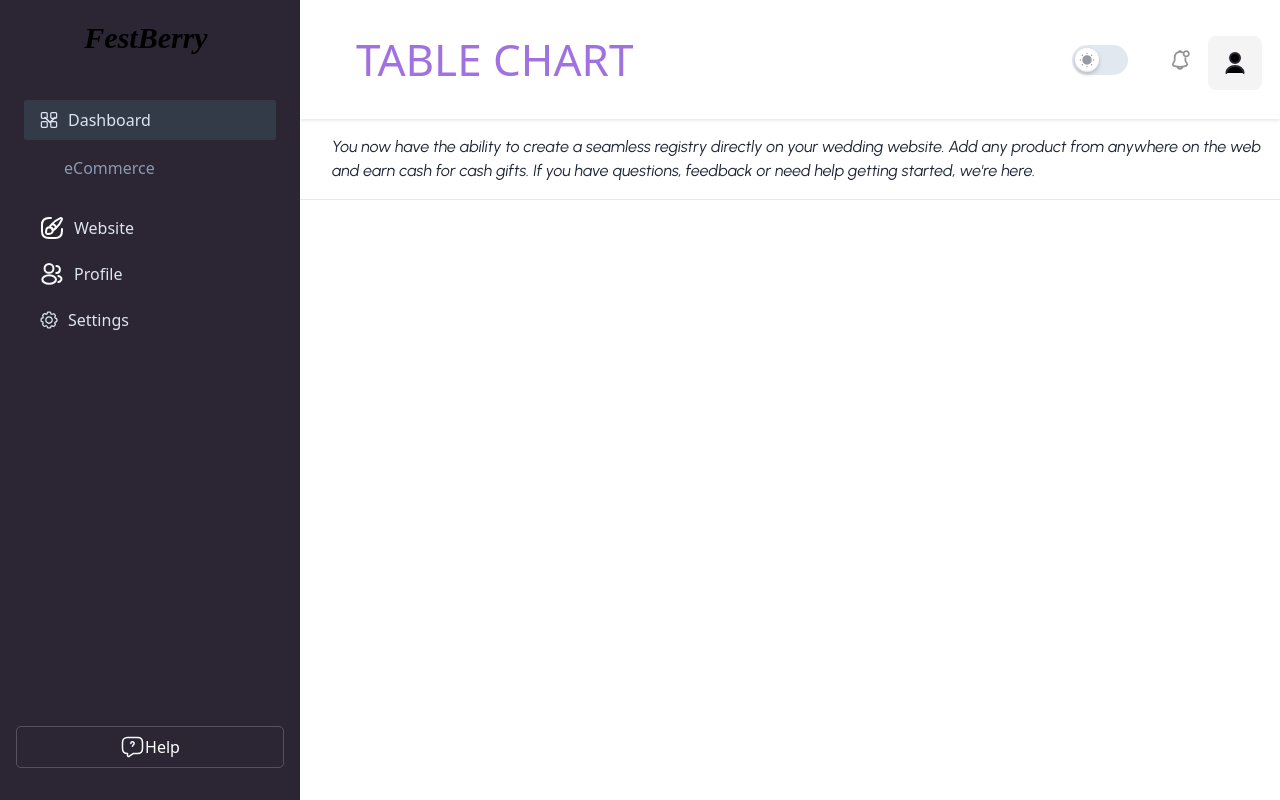
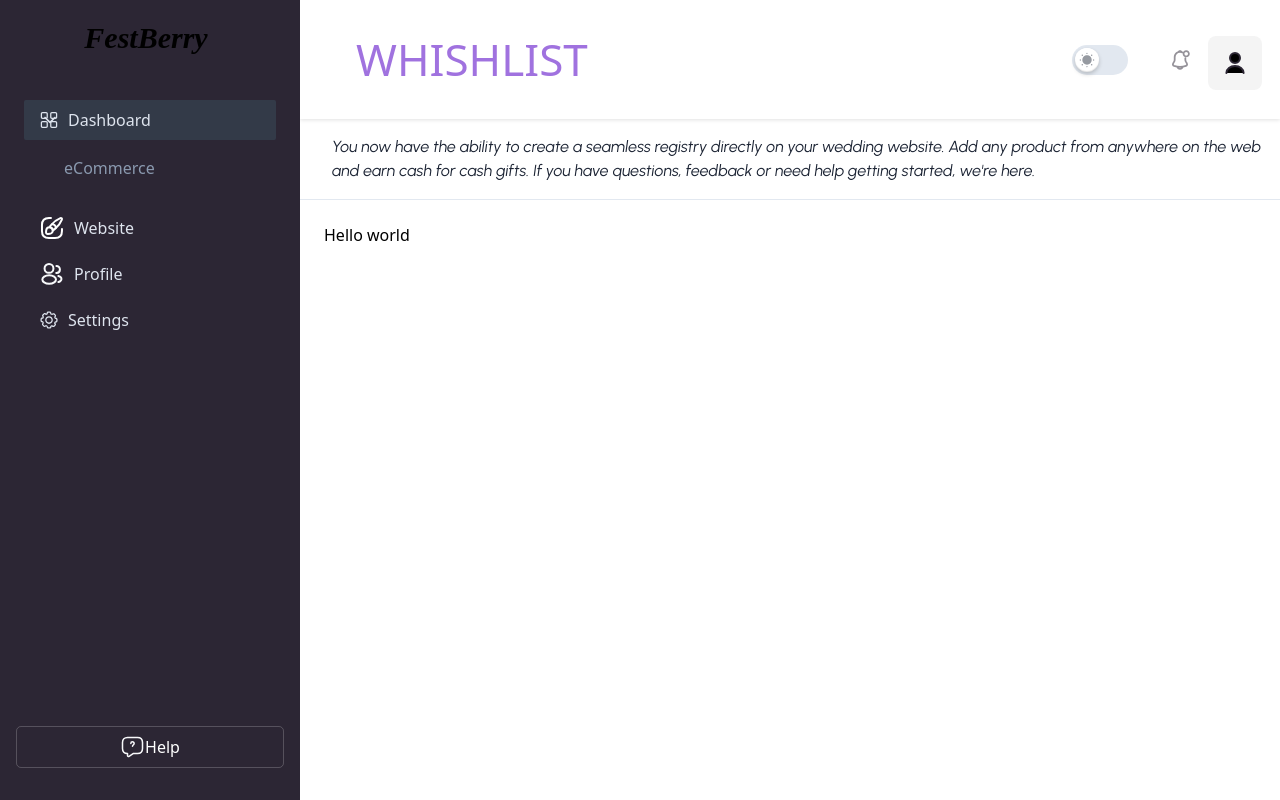
Before and after one commit to CurliDev/mother-box, a Next.js app: page /dashboard/whishlist in a window 1280 px wide. Built offline with nearby package versions, Linux system fonts and the light colour scheme; a web font is replaced by a local one.

Commit message:
Made some important changes

```diff
--- a/package.json
+++ b/package.json
@@ -9,6 +9,7 @@
     "lint": "next lint"
   },
   "dependencies": {
+    "jotai": "^2.5.1",
     "next": "14.0.2",
     "react": "^18",
     "react-dom": "^18",
--- a/src/app/dashboard/whishlist/page.tsx
+++ b/src/app/dashboard/whishlist/page.tsx
@@ -1,6 +1,14 @@
 import Whishlist from "@/components/Whishlist/Whishlist";
+import { headerTextAtom } from "@/store/jotai";
+import { atom, useAtom, useSetAtom } from "jotai";
+// import { useEffect } from "react";
 
 function WhishList() {
+  const setHeaderText = useSetAtom(headerTextAtom);
+  setHeaderText("Whishlist");
+  // useEffect(() => {
+  // }, [setHeaderText]);
+
   return <Whishlist />;
 }
 
--- a/src/app/layout.tsx
+++ b/src/app/layout.tsx
@@ -6,6 +6,7 @@ import Loader from "@/components/common/Loader";
 
 import Sidebar from "@/components/Sidebar";
 import Header from "@/components/Header";
+import { Provider } from "jotai";
 
 export default function RootLayout({
   children,
@@ -23,6 +24,7 @@ export default function RootLayout({
   return (
     <html lang="en">
       <body suppressHydrationWarning={true}>
+        <Provider>
           <div className="bg-white dark:bg-boxdark-2 dark:text-bodydark">
             {loading ? (
               <Loader />
@@ -56,6 +58,7 @@ export default function RootLayout({
               </div>
             )}
           </div>
+        </Provider>
       </body>
     </html>
   );
--- a/src/components/Header/index.tsx
+++ b/src/components/Header/index.tsx
@@ -5,11 +5,15 @@ import DropdownUser from "./DropdownUser";
 import Image from "next/image";
 import AccentHeader from "../common/Headings";
 import InfoBar from "../common/InfoBar";
+import { useAtom } from "jotai";
+import { headerTextAtom } from "@/store/jotai";
 
 const Header = (props: {
   sidebarOpen: string | boolean | undefined;
   setSidebarOpen: (arg0: boolean) => void;
 }) => {
+  const [headerText, setHeaderText] = useAtom(headerTextAtom);
+
   return (
     <>
       <header className="sticky top-0 z-999 flex w-full flex-col bg-white drop-shadow-1 dark:bg-boxdark dark:drop-shadow-none">
@@ -67,7 +71,7 @@ const Header = (props: {
           </div>
 
           <div className="hidden sm:block">
-            <AccentHeader text={`Table Chart`} />
+            <AccentHeader text={headerText} />
           </div>
 
           <div className="flex items-center gap-3 2xsm:gap-7">
--- a/src/components/Whishlist/Whishlist.tsx
+++ b/src/components/Whishlist/Whishlist.tsx
@@ -1,13 +1,6 @@
-import InfoBar from "../common/InfoBar";
 
 function Whishlist() {
-  return (
-    <>
-      <InfoBar>
-
-      </InfoBar>
-    </>
-  );
+  return <>Hello world</>;
 }
 
 export default Whishlist;
--- /dev/null
+++ b/src/store/jotai.tsx
@@ -0,0 +1,3 @@
+import { atom } from "jotai";
+
+export const headerTextAtom = atom("Default Header");
```
Also changed, not shown: 1 other file (tests, documents, lock files or other folders). Lines whose indentation alone changed are shown as unchanged.
